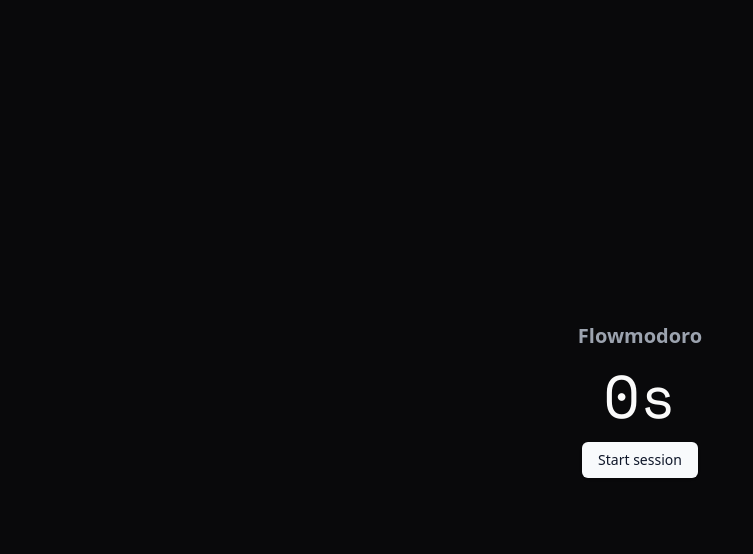
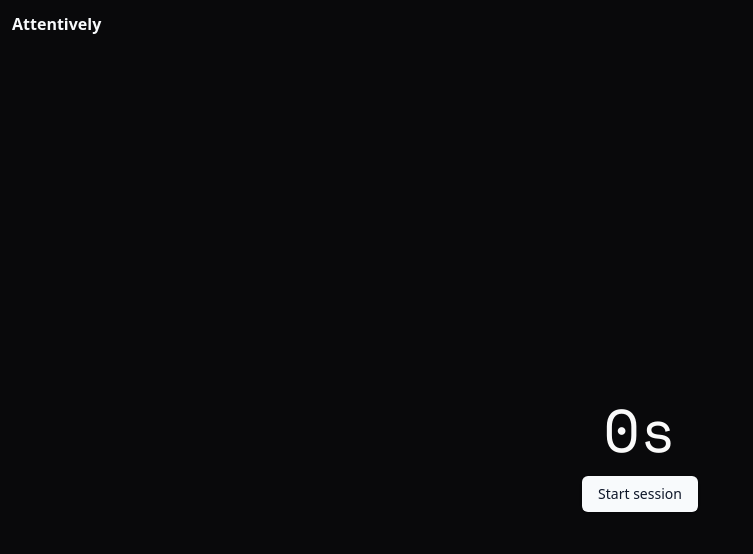
Before and after one commit to rushdynamic/attentively, a React (Vite) app: page / in a window 1280 px wide. Shown: the top 554 px of the page, without its empty margins (0-753 px from the left). Built offline with nearby package versions, Linux system fonts and the light colour scheme.

Commit message:
feat: add title bar

```diff
--- a/src/App.tsx
+++ b/src/App.tsx
@@ -5,12 +5,12 @@ import './App.css';
 function App() {
 	return (
 		<ThemeProvider defaultTheme="dark" storageKey="vite-ui-theme">
-			<div className="h-screen w-screen bg-zinc-950 flex items-center justify-center">
-				<div className="flex flex-col items-center">
-					<span className="font-semibold text-xl text-gray-400">
-						Flowmodoro
-					</span>
-					<div>
+			<div className="h-screen w-screen bg-zinc-950">
+				<div className="p-3">
+					<span className="font-semibold">Attentively</span>
+				</div>
+				<div className="h-full flex justify-center items-center">
+					<div className="flex flex-col items-center">
 						<StopWatch />
 					</div>
 				</div>
@@ -23,5 +23,4 @@ export default App;
 
 // TODO:
 // Add buttons for - Start Session (start timer), Take Break -- compute countdown with 1/5 of elapsed time, Stop Session -- reset everything
-// Add Shadcn components
 // Fix color scheme from Adobe Color
```
